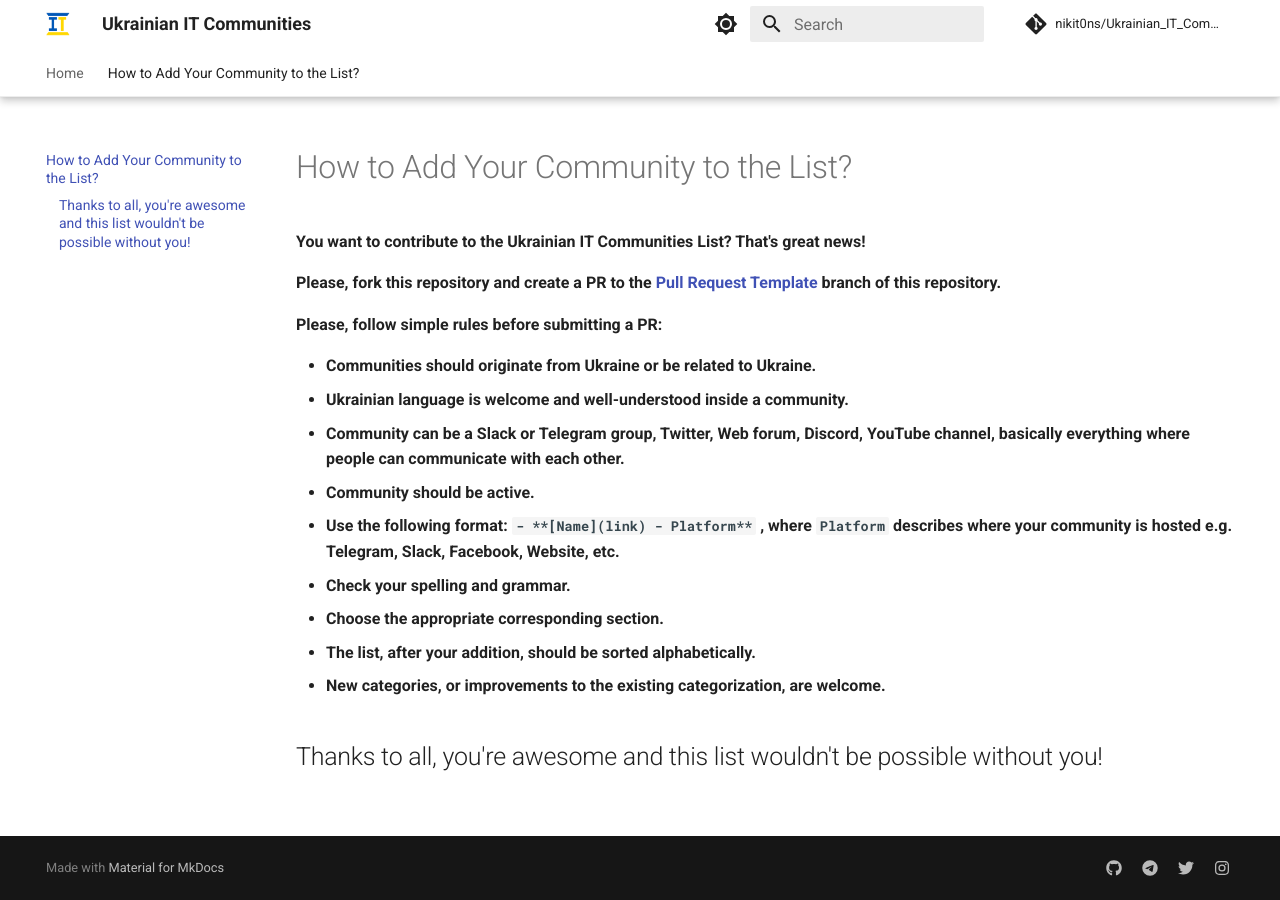
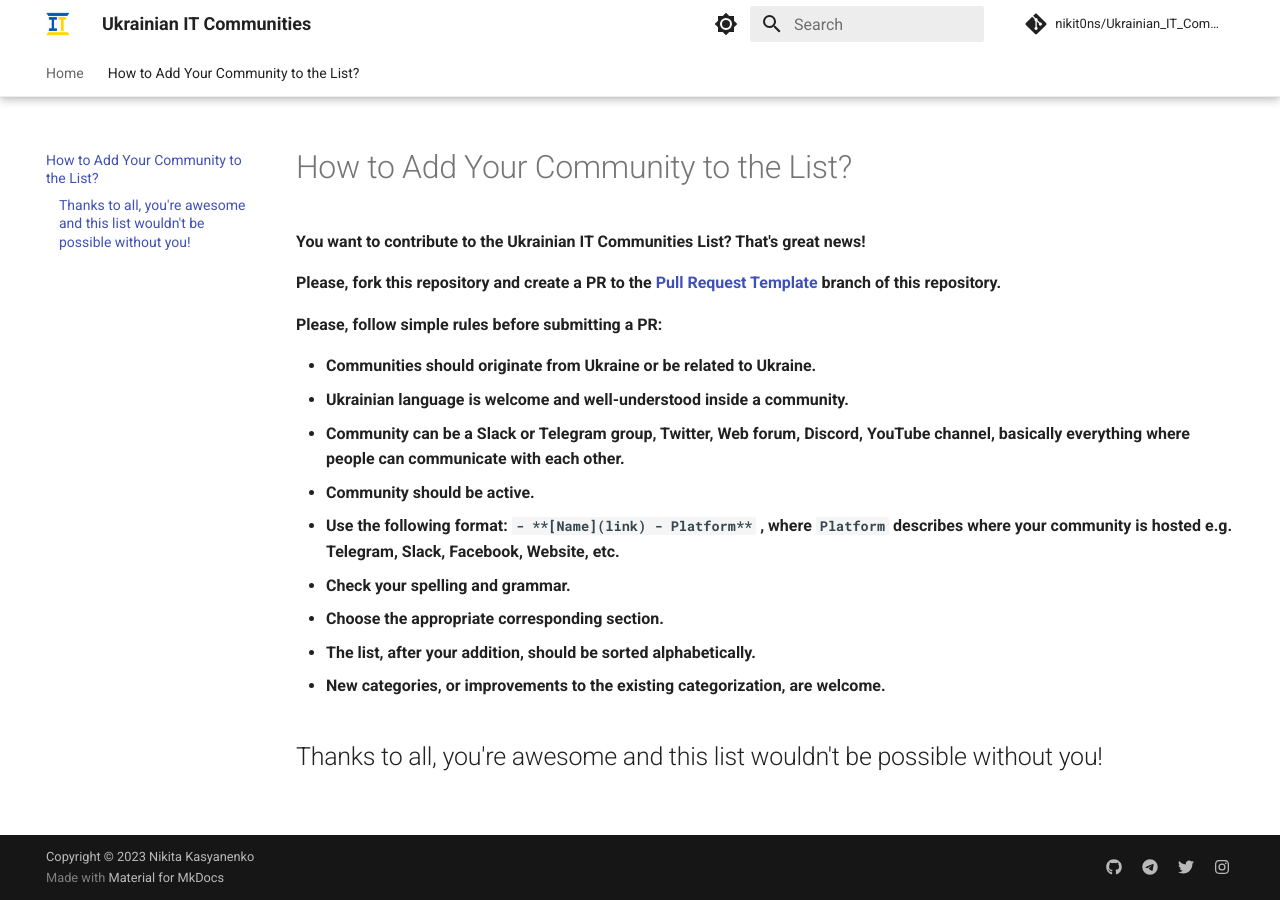
Before and after one commit to nikit0ns/Ukrainian_IT_Communities, an MkDocs documentation site: the page built from docs/CONTRIBUTING.md, in a window 1280 px wide. Built offline with MkDocs 1.6.1 and Material for MkDocs 9.7.7, drawn with Linux system fonts in a browser that asks for light colours; comment, search, counter and statistics services are not loaded.

Commit message:
Update index.md

```diff
--- a/mkdocs.yml
+++ b/mkdocs.yml
@@ -31,3 +31,5 @@ extra:
       link: https://twitter.com/NikitaKasanenk1
     - icon: fontawesome/brands/instagram
       link: https://instagram.com/nikitons_/
+
+copyright: Copyright &copy; 2023 Nikita Kasyanenko
```
Also changed, not shown: site/404.html, site/CONTRIBUTING/index.html, site/index.html, 1 other file.
